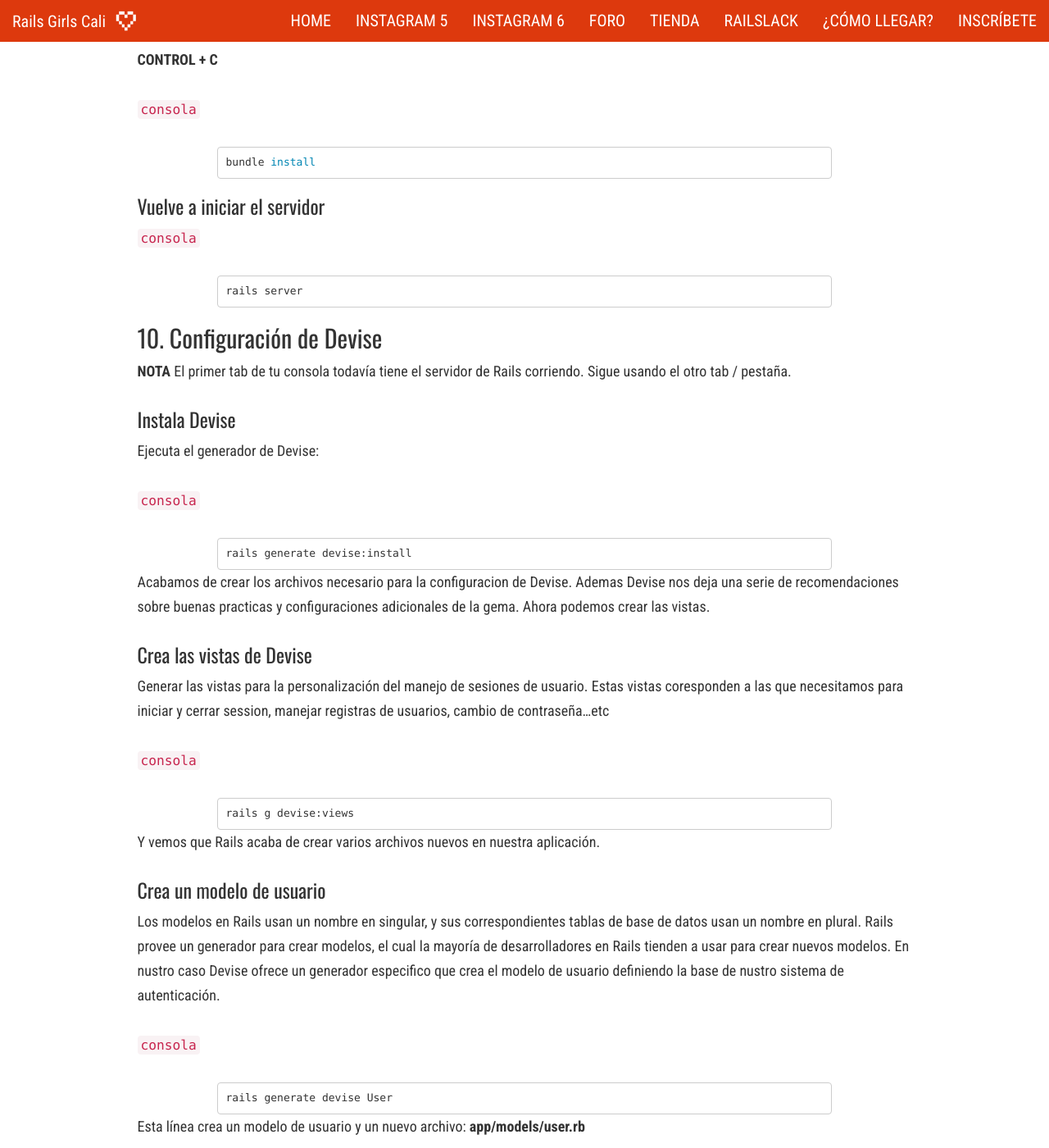
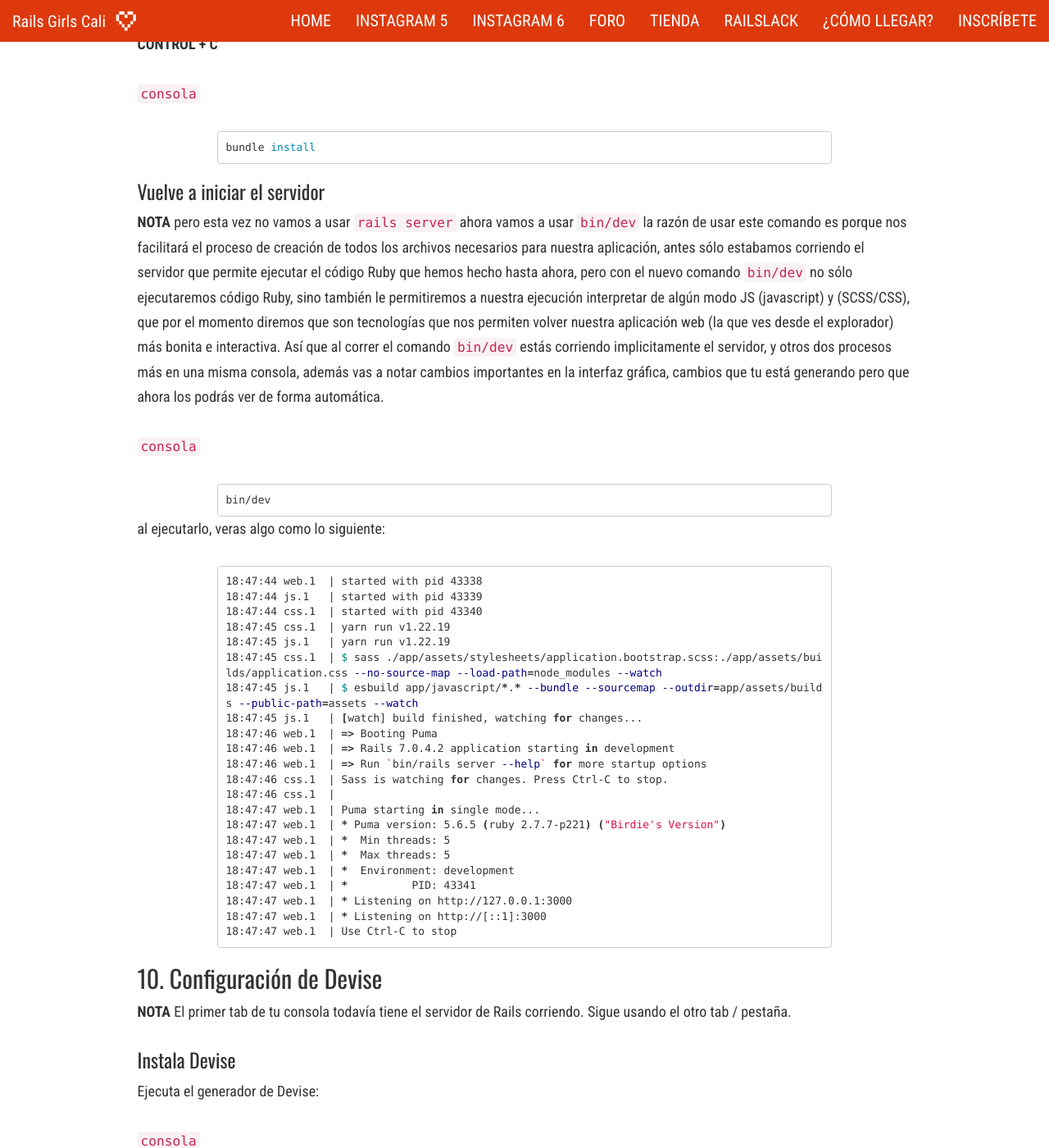
Before and after one commit to railsgirls-cali/railsgirls-cali.github.io, a Jekyll site: the page built from _pages/instagram-r7.md, in a window 1280 px wide and 1400 px high, scrolled down 11925 px. Shown: the whole window at 82% size. Built offline with Jekyll 4.4.1, drawn with Linux system fonts in a browser that asks for light colours; nearby versions of some CDN libraries; some of the changed text lies outside the part shown.

Commit message:
update instagram

````diff
--- a/_pages/instagram-r7.md
+++ b/_pages/instagram-r7.md
@@ -352,6 +352,7 @@ por...
 
 ```rhtml
 <div class="container">
+  <br>
   <%= yield %>
 </div>
 ```
@@ -471,7 +471,6 @@ $jumbotron-bg:                     white;
 .navbar {
   background-color: #fff;
   font-weight: bold;
-  height: 77px;
   border-bottom: 1px solid #dbdbdb;
 }
 
@@ -522,12 +521,40 @@ bundle install
 
 ### Vuelve a iniciar el servidor
 
+**NOTA** pero esta vez no vamos a usar `rails server` ahora vamos a usar `bin/dev` la razón de usar este comando es porque nos facilitará el proceso de creación de todos los archivos necesarios para nuestra aplicación, antes sólo estabamos corriendo el servidor que permite ejecutar el código Ruby que hemos hecho hasta ahora, pero con el nuevo comando `bin/dev` no sólo ejecutaremos código Ruby, sino también le permitiremos a nuestra ejecución interpretar de algún modo JS (javascript) y (SCSS/CSS), que por el momento diremos que son tecnologías que nos permiten volver nuestra aplicación web (la que ves desde el explorador) más bonita e interactiva. Así que al correr el comando `bin/dev` estás corriendo implicitamente el servidor, y otros dos procesos más en una misma consola, además vas a notar cambios importantes en la interfaz gráfica, cambios que tu está generando pero que ahora los podrás ver de forma automática.
+
 `consola`
 
 ```bash
-rails server
-```
-
+bin/dev
+```
+
+al ejecutarlo, veras algo como lo siguiente:
+
+```bash
+18:47:44 web.1  | started with pid 43338
+18:47:44 js.1   | started with pid 43339
+18:47:44 css.1  | started with pid 43340
+18:47:45 css.1  | yarn run v1.22.19
+18:47:45 js.1   | yarn run v1.22.19
+18:47:45 css.1  | $ sass ./app/assets/stylesheets/application.bootstrap.scss:./app/assets/builds/application.css --no-source-map --load-path=node_modules --watch
+18:47:45 js.1   | $ esbuild app/javascript/*.* --bundle --sourcemap --outdir=app/assets/builds --public-path=assets --watch
+18:47:45 js.1   | [watch] build finished, watching for changes...
+18:47:46 web.1  | => Booting Puma
+18:47:46 web.1  | => Rails 7.0.4.2 application starting in development
+18:47:46 web.1  | => Run `bin/rails server --help` for more startup options
+18:47:46 css.1  | Sass is watching for changes. Press Ctrl-C to stop.
+18:47:46 css.1  |
+18:47:47 web.1  | Puma starting in single mode...
+18:47:47 web.1  | * Puma version: 5.6.5 (ruby 2.7.7-p221) ("Birdie's Version")
+18:47:47 web.1  | *  Min threads: 5
+18:47:47 web.1  | *  Max threads: 5
+18:47:47 web.1  | *  Environment: development
+18:47:47 web.1  | *          PID: 43341
+18:47:47 web.1  | * Listening on http://127.0.0.1:3000
+18:47:47 web.1  | * Listening on http://[::1]:3000
+18:47:47 web.1  | Use Ctrl-C to stop
+```
 
 ## 10. Configuración de Devise
 
@@ -617,7 +644,7 @@ Los mensajes flash son los mensajes en sitios web que dicen "Gracias por registr
 
 **app/views/layouts/application.html.erb**
 
-Agrega lo siguiente Debajo de `<div class="container">` y antes de `<%= yield %>`:
+Agrega lo siguiente Debajo de `<div class="container">` y antes de `<br>`:
 
 ```rhtml
 
@@ -675,7 +702,7 @@ por
 ```rhtml
 <nav class="navbar navbar-expand-lg bg-light">
   <div class="container-fluid">
-    <a class="navbar-brand" href="#">Navbar</a>
+    <a class="navbar-brand" href="#">Rails Girls Cali</a>
     <button class="navbar-toggler" type="button" data-bs-toggle="collapse" data-bs-target="#navbarNav" aria-controls="navbarNav" aria-expanded="false" aria-label="Toggle navigation">
       <span class="navbar-toggler-icon"></span>
     </button>
@@ -689,7 +716,7 @@ por
         </li>
         <% if user_signed_in? %>
           <li class="nav-item">
-            <%= link_to "Cerrar sesión", destroy_user_session_path, class: "nav-link", method: :delete %>
+            <%= link_to "Cerrar sesión", destroy_user_session_path, class: "nav-link", data: { turbo_method: :delete } %>
           </li>
         <% else %>
           <li class="nav-item">
@@ -722,29 +749,33 @@ Ahora vamos a mejorar un poco estos archvos agregando CSS de Bootstrap.
 *Esta vista se encarga del formulario de registro de usuarios en tu app.*
 
 ```rhtml
-<div class="form-wrapper">
-  <h1>Regístrate</h1>
-
-  <%= form_for(resource, as: resource_name, url: registration_path(resource_name)) do |f| %>
-    <%= devise_error_messages! %>
-
-    <div class="form-group">
-      <%= f.label :email %>
-      <%= f.email_field :email, autofocus: true, class: "form-control" %>
+<div class="form-wrapper container">
+  <div class="row justify-content-md-center mt-3">
+    <div class="col-lg-6">
+      <h1>Regístrate</h1>
+
+      <%= form_for(resource, as: resource_name, url: registration_path(resource_name)) do |f| %>
+        <%= devise_error_messages! %>
+
+        <div class="form-group">
+          <%= f.label :email %>
+          <%= f.email_field :email, autofocus: true, class: "form-control" %>
+        </div>
+
+        <div class="form-group mt-3">
+          <%= f.label :password %>
+          <%= f.password_field :password, class: "form-control" %>
+        </div>
+
+        <div class="form-group mt-3">
+          <%= f.submit "Regístrate", class: "btn btn-success" %>
+        </div>
+      <% end %>
+
+      <div class="form-group text-center">
+        <%= render "devise/shared/links" %>
+      </div>
     </div>
-
-    <div class="form-group">
-      <%= f.label :password %>
-      <%= f.password_field :password, class: "form-control" %>
-    </div>
-
-    <div class="form-group">
-      <%= f.submit "Regístrate", class: "btn btn-success" %>
-    </div>
-  <% end %>
-
-  <div class="form-group text-center">
-    <%= render "devise/shared/links" %>
   </div>
 </div>
 ```
@@ -754,147 +785,149 @@ Ahora vamos a mejorar un poco estos archvos agregando CSS de Bootstrap.
 *Esta vista se encarga del formulario de edición de la información de usuarios en tu app.*
 
 ```rhtml
-<div class="form-wrapper">
-  <h1>Editar <%= resource_name.to_s.humanize %></h1>
-
-  <%= form_for(resource, :as => resource_name, url: registration_path(resource_name), html: { method: :put }) do |f| %>
-    <%= devise_error_messages! %>
-
-    <div class="form-group">
-      <%= f.label :email %>
-      <%= f.email_field :email, class: "form-control", autofocus: true %>
+<div class="form-wrapper container">
+  <div class="row justify-content-md-center mt-3">
+    <div class="col-lg-6">
+      <h1>Editar <%= resource_name.to_s.humanize %></h1>
+
+      <%= form_for(resource, :as => resource_name, url: registration_path(resource_name), html: { method: :put }) do |f| %>
+        <%= devise_error_messages! %>
+
+        <div class="form-group">
+          <%= f.label :email %>
+          <%= f.email_field :email, class: "form-control", autofocus: true %>
+        </div>
+
+        <div class="form-group mt-3">
+          <%= f.label :password %> <i>(déjala en blanco si no quieres cambiarla)</i>
+          <%= f.password_field :password, class: "form-control", autocomplete: "off" %>
+        </div>
+
+        <div class="form-group mt-3">
+          <%= f.label :current_password %> <i>(necesitamos tu contraseña actual para confirmar los cambios)</i>
+          <%= f.password_field :current_password, class: "form-control" %>
+        </div>
+
+        <div class="form-group mt-3">
+          <%= f.submit "Actualizar", class: "btn btn-success" %>
+        </div>
+      <% end %>
+
+      <h3>Cancelar mi cuenta</h3>
+
+      <p>Unhappy? <%= button_to "Cancelar mi cuenta", registration_path(resource_name), data: { confirm: "¿Estás segura/o?" }, method: :delete, class: "btn btn-warning" %></p>
+
+      <%= link_to "Volver", :back %>
     </div>
-
-    <div class="form-group">
-      <%= f.label :password %> <i>(déjala en blanco si no quieres cambiarla)</i>
-      <%= f.password_field :password, class: "form-control", autocomplete: "off" %>
-    </div>
-
-    <div class="form-group">
-      <%= f.label :current_password %> <i>(necesitamos tu contraseña actual para confirmar los cambios)</i>
-      <%= f.password_field :current_password, class: "form-control" %>
-    </div>
-
-    <div class="form-group">
-      <%= f.submit "Actualizar", class: "btn btn-success" %>
-    </div>
-  <% end %>
-
-  <h3>Cancelar mi cuenta</h3>
-
-  <p>Unhappy? <%= button_to "Cancelar mi cuenta", registration_path(resource_name), data: { confirm: "¿Estás segura/o?" }, method: :delete, class: "btn btn-warning" %></p>
-
-  <%= link_to "Volver", :back %>
-</div>
-```
-
-**app/views/devise/passwords/new.html.erb**
-
-*Esta vista está encargada de mostrar el formulario para la solicitud de contraseña al sistema en caso de olvido.*
-
-```rhtml
-<div class="form-wrapper">
-  <h1>¿Olvidaste tu contraseña?</h1>
-
-  <%= form_for(resource, as: resource_name, url: password_path(resource_name), html: { method: :post }) do |f| %>
-    <%= devise_error_messages! %>
-
-    <div class="form-group">
-      <%= f.label :email %>
-      <%= f.email_field :email, class: "form-control", autofocus: true %>
-    </div>
-
-    <div class="form-group">
-      <%= f.submit "Envíame las instrucciones para restablecer mi contraseña", class: "btn btn-success" %>
-    </div>
-  <% end %>
-
-  <div class="form-group text-center">
-    <%= render "devise/shared/links" %>
   </div>
 </div>
-```
-
-**app/views/devise/passwords/edit.html.erb**
-
-*En esta vista se encuentra el formulario para el cambio de la contraseña de un usuario de tu app*
-
-```rhtml
-<div class="form-wrapper">
-  <h1>Cambia tu contraseña</h1>
-
-  <%= form_for(resource, as: resource_name, url: password_path(resource_name), html: { method: :put }) do |f| %>
-    <%= devise_error_messages! %>
-    <%= f.hidden_field :reset_password_token %>
-
-    <div class="form-group">
-      <%= f.label :password, "Nueva contraseña" %>
-      <%= f.password_field :password, class: "form-control", autofocus: true %>
+
+```
+
+**app/views/devise/passwords/new.html.erb**
+
+*Esta vista está encargada de mostrar el formulario para la solicitud de contraseña al sistema en caso de olvido.*
+
+```rhtml
+<div class="form-wrapper container">
+  <div class="row justify-content-md-center mt-3">
+    <div class="col-lg-6">
+      <h1>¿Olvidaste tu contraseña?</h1>
+
+      <%= form_for(resource, as: resource_name, url: password_path(resource_name), html: { method: :post }) do |f| %>
+        <%= devise_error_messages! %>
+
+        <div class="form-group">
+          <%= f.label :email %>
+          <%= f.email_field :email, class: "form-control", autofocus: true %>
+        </div>
+
+        <div class="form-group mt-3 d-grid">
+          <%= f.submit "Envíame las instrucciones para restablecer mi contraseña", class: "btn btn-block btn-success" %>
+        </div>
+      <% end %>
+
+      <div class="form-group text-center">
+        <%= render "devise/shared/links" %>
+      </div>
     </div>
-
-    <div class="form-group">
-      <%= f.label :password_confirmation, "Confirmar nueva contraseña" %>
-      <%= f.password_field :password_confirmation %>
-    </div>
-
-    <div class="form-group">
-      <%= f.submit "Cambiar mi contraseña", class: "btn btn-success" %>
-    </div>
-  <% end %>
-
-  <div class="form-group text-center">
-    <%= render "devise/shared/links" %>
   </div>
 </div>
 ```
 
-**app/views/devise/sessions/new.html.erb**
-
-*¡Este es el formulario de login (inicio de sesión) de tu Instagram app!*
-
-```rhtml
-<div class="form-wrapper">
-  <h1>Iniciar Sesion</h1>
-  <%= form_for(resource, :as => resource_name, :url => session_path(resource_name)) do |f| %>
-    <div class="form-group">
-      <%= f.label :email %>
-      <%= f.email_field :email, class: "form-control", autofocus: true %>
+**app/views/devise/passwords/edit.html.erb**
+
+*En esta vista se encuentra el formulario para el cambio de la contraseña de un usuario de tu app*
+
+```rhtml
+<div class="form-wrapper container">
+  <div class="row justify-content-md-center mt-3">
+    <div class="col-lg-6">
+      <h1>Cambia tu contraseña</h1>
+
+      <%= form_for(resource, as: resource_name, url: password_path(resource_name), html: { method: :put }) do |f| %>
+        <%= devise_error_messages! %>
+        <%= f.hidden_field :reset_password_token %>
+
+        <div class="form-group">
+          <%= f.label :password, "Nueva contraseña" %>
+          <%= f.password_field :password, class: "form-control", autofocus: true %>
+        </div>
+
+        <div class="form-group mt-3">
+          <%= f.label :password_confirmation, "Confirmar nueva contraseña" %>
+          <%= f.password_field :password_confirmation %>
+        </div>
+
+        <div class="form-group mt-3">
+          <%= f.submit "Cambiar mi contraseña", class: "btn btn-success" %>
+        </div>
+      <% end %>
+
+      <div class="form-group text-center">
+        <%= render "devise/shared/links" %>
+      </div>
     </div>
-
-    <div class="form-group">
-      <%= f.label :password %>
-      <%= f.password_field :password, class: "form-control" %>
-    </div>
-
-    <div class="checkbox">
-      <%= f.check_box :remember_me %>
-      <%= f.label :remember_me %>
-    </div>
-
-    <div class="form-group">
-      <%= f.submit "Ingresa", class: "btn btn-success" %>
-    </div>
-  <% end %>
-
-  <div class="form-group text-center">
-    <%= render "devise/shared/links" %>
   </div>
 </div>
 ```
 
-### Añade estos estilos para que tus formularios se vean más geniales <3
-
-Al final del archivo: **app/javascript/stylesheets/application.scss**
-
-```css
-.form-wrapper {
-  width: 60%;
-  margin: 20px auto;
-  background-color: #fff;
-  padding: 40px;
-  border: 1px solid #eeefef;
-  border-radius: 3px;
-}
+**app/views/devise/sessions/new.html.erb**
+
+*¡Este es el formulario de login (inicio de sesión) de tu Instagram app!*
+
+```rhtml
+<div class="form-wrapper container">
+  <div class="row justify-content-md-center mt-3">
+    <div class="col-lg-6">
+      <h1>Iniciar Sesion</h1>
+      <%= form_for(resource, :as => resource_name, :url => session_path(resource_name)) do |f| %>
+        <div class="form-group">
+          <%= f.label :email %>
+          <%= f.email_field :email, class: "form-control", autofocus: true %>
+        </div>
+
+        <div class="form-group mt-3">
+          <%= f.label :password %>
+          <%= f.password_field :password, class: "form-control" %>
+        </div>
+
+        <div class="checkbox">
+          <%= f.check_box :remember_me %>
+          <%= f.label :remember_me %>
+        </div>
+
+        <div class="form-group mt-3">
+          <%= f.submit "Ingresa", class: "btn btn-success" %>
+        </div>
+      <% end %>
+
+      <div class="form-group text-center">
+        <%= render "devise/shared/links" %>
+      </div>
+    </div>
+  </div>
+</div>
 ```
 
 ### Añade un enlace "Mi cuenta" al parcial de navegacíon
@@ -960,42 +987,62 @@ Borra **/app/assets/stylesheets/scaffolds.scss**.
 
 ```ruby
 class PostsController < ApplicationController
-  before_action :set_post, only: [:show, :edit, :update, :destroy]
-
+  before_action :set_post, only: %i[ show edit update destroy ]
+
+  # GET /posts or /posts.json
   def index
     @posts = Post.all
   end
 
+  # GET /posts/1 or /posts/1.json
   def show
   end
 
+  # GET /posts/new
   def new
     @post = Post.new
   end
 
+  # GET /posts/1/edit
   def edit
   end
 
+  # POST /posts or /posts.json
   def create
     @post = Post.new(post_params)
-    if @post.save
-      redirect_to @post, notice: '¡Post creado satisfactoriamente!'
-    else
-      render :new
+
+    respond_to do |format|
+      if @post.save
+        format.html { redirect_to post_url(@post), notice: "El post fue exitosamente creado." }
+        format.json { render :show, status: :created, location: @post }
+      else
+        format.html { render :new, status: :unprocessable_entity }
+        format.json { render json: @post.errors, status: :unprocessable_entity }
+      end
     end
   end
 
+  # PATCH/PUT /posts/1 or /posts/1.json
   def update
-    if @post.update(post_params)
-      redirect_to @post, notice: '¡Post actualizado satisfactoriamente!'
-    else
-      render :edit
+    respond_to do |format|
+      if @post.update(post_params)
+        format.html { redirect_to post_url(@post), notice: "El post fue exitosamente actualizado." }
+        format.json { render :show, status: :ok, location: @post }
+      else
+        format.html { render :edit, status: :unprocessable_entity }
+        format.json { render json: @post.errors, status: :unprocessable_entity }
+      end
     end
   end
 
+  # DELETE /posts/1 or /posts/1.json
   def destroy
     @post.destroy
-    redirect_to posts_url
+
+    respond_to do |format|
+      format.html { redirect_to posts_url, notice: "El post fue exitosamente eliminado." }
+      format.json { head :no_content }
+    end
   end
 
   private
@@ -1023,24 +1070,25 @@ Modifica el parcial del formulario **apps/views/posts/_form.html.erb**
 Reemplaza todo el contenido por:
 
 ```rhtml
-<h1>Crear un post</h1>
-<%= form_for(@post) do |f| %>
-  <% if @post.errors.any? %>
-    <div class="alert alert-danger alert-dismissable"><button aria-hidden="true" class="close" data-dismiss="alert" type="button">×</button>
-      <ul class="list-unstyled">
-        <% @post.errors.full_messages.each do |msg| %>
-          <%= content_tag :li, msg, :id => "error_#{msg}" if msg.is_a?(String) %>
+<%= form_with(model: post) do |form| %>
+  <% if post.errors.any? %>
+    <div style="color: red">
+      <h2><%= pluralize(post.errors.count, "error") %> están evitando que el post sea guardado:</h2>
+
+      <ul>
+        <% post.errors.each do |error| %>
+          <li><%= error.full_message %></li>
         <% end %>
       </ul>
     </div>
   <% end %>
 
   <div class="form-group">
-    <%= f.label :description %>
-    <%= f.text_field :description, class: "form-control" %>
+    <%= form.label :description %>
+    <%= form.text_field :description, class: "form-control" %>
   </div>
-  <div class="form-group">
-    <%= f.submit class: "btn btn-primary" %>
+  <div class="form-group mt-3">
+    <%= form.submit class: "btn btn-primary" %>
   </div>
 <% end %>
 ```
@@ -1052,7 +1100,11 @@ Cambia todo lo que hay en este archivos: **app/views/posts/new.html.erb** por:
 ```rhtml
 <div class="form-wrapper">
   <h2>Crear un post</h2>
-  <%= render 'form' %>
+  <%= render "form", post: @post %>
+</div>
+
+<div>
+  <%= link_to "Back to posts", posts_path %>
 </div>
 ```
 
@@ -1061,7 +1113,12 @@ Y lo que hay en este archivo **app/views/posts/edit.html.erb** por
 ```rhtml
 <div class="form-wrapper">
   <h2>Actualizar un post</h2>
-  <%= render 'form' %>
+  <%= render "form", post: @post %>
+</div>
+
+<div>
+  <%= link_to "Show this post", @post %> |
+  <%= link_to "Back to posts", posts_path %>
 </div>
 ```
 
@@ -1129,13 +1186,15 @@ rails db:migrate
 ```
 * ##### Recuerda que hacemos `rails db:migrate` porque acabamos de crear una migración.
 
-* ##### Cada vez que hagas una migración, debes reiniciar el servidor de Rails.
+TODO: * ##### Cada vez que hagas una migración, debes reiniciar el servidor de Rails.
 
 `consola`
 
-```bash
 CONTROL + C (para parar el servidor)
-rails server (para volver a iniciar el servidor)
+
+```bash
+
+bin/dev # (para volver a iniciar el servidor)
 ```
 
 
@@ -1146,8 +1205,9 @@ rails server (para volver a iniciar el servidor)
 En el modelo `User` **app/models/user.rb** remplaza el contenido por:
 
 ```ruby
-class User < ActiveRecord::Base
-
+class User < ApplicationRecord
+  # Include default devise modules. Others available are:
+  # :confirmable, :lockable, :timeoutable, :trackable and :omniauthable
   devise :database_authenticatable, :registerable,
          :recoverable, :rememberable, :validatable
 
@@ -1173,56 +1233,76 @@ Ahora vamos a cambiar el codigo para que un usuario pueda crear, editar y borrar
 
 ```ruby
 class PostsController < ApplicationController
-  before_action :set_post, only: [:show, :edit, :update, :destroy]
-
+  before_action :set_post, only: %i[ show edit update destroy ]
+
+  # GET /posts or /posts.json
   def index
     @posts = Post.all
   end
 
+  # GET /posts/1 or /posts/1.json
   def show
   end
 
+  # GET /posts/new
   def new
     @post = current_user.posts.build
   end
 
+  # GET /posts/1/edit
   def edit
   end
 
+  # POST /posts or /posts.json
   def create
     @post = current_user.posts.build(post_params)
-    if @post.save
-      redirect_to @post, notice: '¡Post creado satisfactoriamente!'
-    else
-      render :new
+
+    respond_to do |format|
+      if @post.save
+        format.html { redirect_to post_url(@post), notice: "El post fue exitosamente creado." }
+        format.json { render :show, status: :created, location: @post }
+      else
+        format.html { render :new, status: :unprocessable_entity }
+        format.json { render json: @post.errors, status: :unprocessable_entity }
+      end
     end
   end
 
+  # PATCH/PUT /posts/1 or /posts/1.json
   def update
-    if @post.update(post_params)
-      redirect_to @post, notice: '¡Post actualizado satisfactoriamente!'
-    else
-      render :edit
+    respond_to do |format|
+      if @post.update(post_params)
+        format.html { redirect_to post_url(@post), notice: "El post fue exitosamente actualizado." }
+        format.json { render :show, status: :ok, location: @post }
+      else
+        format.html { render :edit, status: :unprocessable_entity }
+        format.json { render json: @post.errors, status: :unprocessable_entity }
+      end
     end
   end
 
+  # DELETE /posts/1 or /posts/1.json
   def destroy
     @post.destroy
-    redirect_to posts_url
+
+    respond_to do |format|
+      format.html { redirect_to posts_url, notice: "El post fue exitosamente eliminado." }
+      format.json { head :no_content }
+    end
   end
 
   private
     # Use callbacks to share common setup or constraints between actions.
     def set_post
-      @post = Post.find_by(id: params[:id])
+      @post = Post.find(params[:id])
     end
 
     def correct_user
       @post = current_user.posts.find_by(id: params[:id])
-      redirect_to posts_path, notice: "¡No estás autorizada/o para editar este post!" if @post.nil?
+      redirect_to posts_path, notice: "¡No tienes permisos para editar este post!" if @post.nil?
     end
 
-    # Never trust parameters from the scary internet, only allow the white list through.
+    # Only allow a list of trusted parameters through.
     def post_params
       params.require(:post).permit(:description)
     end
@@ -1245,7 +1325,7 @@ Añade `before_action` al Controlador Posts
 Debajo de `before_action :set_post ...`
 
 ```ruby
-before_action :authenticate_user!, except: [:index, :show]
+before_action :authenticate_user!, except: %i[index show]
 ```
 
 ### Añade el `:correct_user`
@@ -1257,8 +1337,22 @@ Añade el método `before_action` a tu controlador de Posts
 Debajo de `before_action :authenticate_user! ...`
 
 ```ruby
-before_action :correct_user, only: [:edit, :update, :destroy]
-```
+before_action :correct_user, only: %i[edit update destroy]
+```
+
+### Experimentar con usuarios
+
+Con tu coach trata de crear nuevos usuarios y posts, luego trata de editar la información de los posts con diferentes usuarios.
+
+**NOTA** sólo si ves este error `undefined method `user_url' for #<Devise::RegistrationsController:0x0000000000....>` comunicate con tu coach, el problema es debido a una incompatibilidad de redireccionamiento entre Devise y un sistema interno de Ruby on Rails llamado Turbo.
+
+la solución es sencilla, sólo debes añadir la siguiente línea de código al bloque de configuración del archivo `config/initializers/devise.rb`
+
+```ruby
+config.navigational_formats = ['*/*', :html, :turbo_stream]
+```
+
+Tu coach puede ver más información al respecto [aquí](https://github.com/heartcombo/devise/issues/5439)
 
 
 ## 19. Sube imágenes con Active Storage
````
Also changed, not shown: other parts of _pages/instagram-r7.md (+4 -11 lines).
